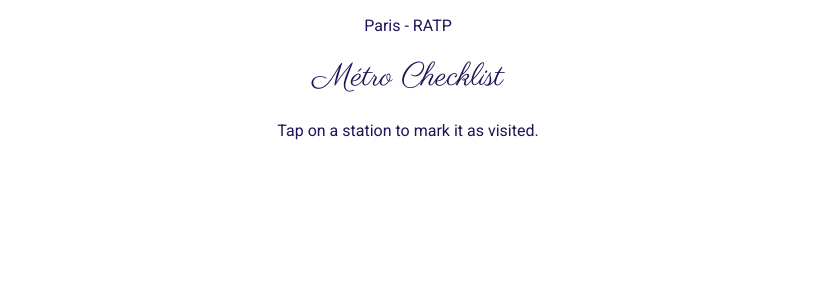
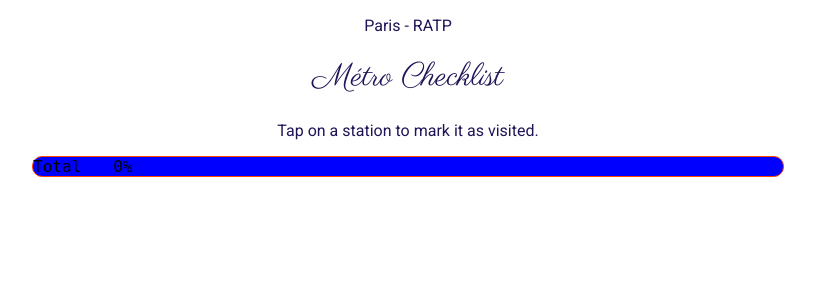
Before and after one commit to shakespearea/Paris_Metro_Checklist, a Flask app: template templates/index.html in a window 1280 px wide. Shown: the top 300 px of the page, without its empty margins (232-1047 px from the left). Run offline with Flask 3, Linux system fonts and the light colour scheme; the template is opened without the code that fills it, so the values that code supplies are empty; parts of the project's set-up code (start-up, migrations or seed data) failed here and were passed over.

Commit message:
[add] Draft progress bar

```diff
--- /dev/null
+++ b/static/scriptManager.js
@@ -0,0 +1,12 @@
+
+function updateProgress() {
+    const all = document.querySelectorAll('.station-btn').length;
+    const done = document.querySelectorAll('.station-btn.visited').length;
+    const pct = all ? Math.round(done / all * 100) : 0;
+    document.getElementById('progressFill').style.width = pct + '%';
+    document.getElementById('pct').textContent = pct + '%';
+}
+
+document.addEventListener('DOMContentLoaded', () => {
+    updateProgress();
+});
--- a/static/style.css
+++ b/static/style.css
@@ -77,6 +77,41 @@
 
 }
 
+.station-btn.visited {
+    background: green;
+}
+
+.progress {
+    max-width: 750px;
+    margin: 0 auto 2.5rem;
+    background: blue;
+    border: 1px solid orangered;
+    border-radius: 10px;
+    display: flex;
+    align-items: center;
+    gap: 1rem;
+}
+
+.progress-label {
+    font-family: 'DM Mono', monospace;
+}
+
+.progress-track {
+    background-color: orangered;
+}
+
+.progress-fill {
+    height: 100%;
+    background: var(--text);
+    border-radius: 99px;
+}
+
+.progress-pct {
+    font-family: 'DM Mono', monospace;
+    font-weight: 500;
+    text-align: right;
+}
+
 [data-line="1"] .line-badge {background: var(--ratp1); color:black}
 [data-line="2"] .line-badge {background: var(--ratp2); color:white}
 [data-line="3"] .line-badge {background: var(--ratp3); color:white}
--- a/templates/index.html
+++ b/templates/index.html
@@ -1,6 +1,7 @@
 <!DOCTYPE html>
 <html lang="fr">
     <head>
+        <script src="{{ url_for('static', filename='scriptManager.js') }}" defer></script>
         <link rel="stylesheet" href="static/style.css">
         <link rel="preconnect" href="https://fonts.googleapis.com">
         <link rel="preconnect" href="https://fonts.gstatic.com" crossorigin>
@@ -14,6 +15,15 @@
             <h1>Métro Checklist</h1>
             <p>Tap on a station to mark it as visited.</p>
         </header>
+
+        <div class="progress">
+            <span class="progress-label">Total</span>
+            <div class="progress-track">
+                <div class="progress-fill" id="progressFill" style="width: 0%"></div>
+            </div>
+            <span class="progress-pct" id="pct">0%</span>
+        </div>
+
         <ul class="grid">
             {% for line, stations in stations.items() %}
             <li class="card" data-line="{{ line }}">
@@ -21,7 +31,6 @@
                 <span class="line-badge">{{ line }}</span>
                 <span class="line-name">Ligne {{ line }}</span>
                 <span>{{ percentages[line] }}%</span>
-                <!--div>ProgressLine</div-->
             </div>
 
             <ul>
@@ -29,8 +38,7 @@
                 <li class="station-item">
                     <form method="POST" style="display:contents;">
                         <input type="hidden" name="station" value="{{ name }}">
-                        <button type="submit">
-                            {% if visited(name) %}✅{% else %}🔲{% endif %}
+                        <button type="submit" class="station-btn {% if visited(name) %}visited{% endif %}">
                             <span>{{ name }}</span>
                         </button>
                     </form>
@@ -39,5 +47,6 @@
             </ul>
         </li>
         {% endfor %}
+        </ul>
     </body>
 </html>
```
